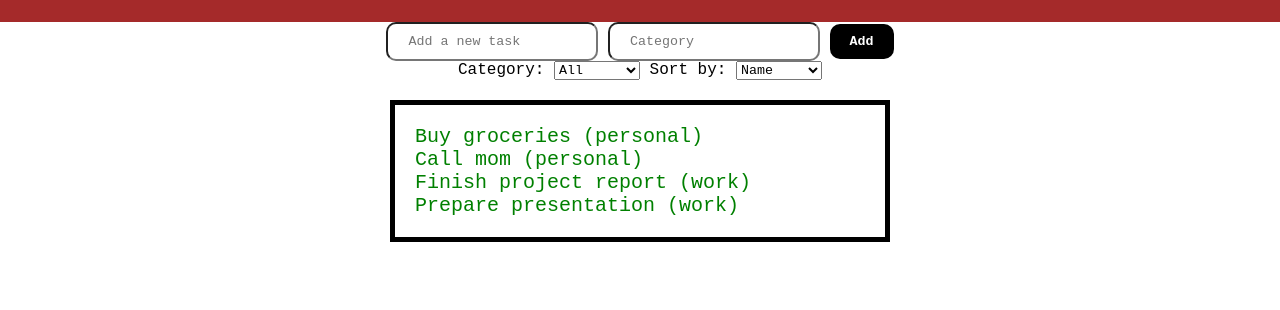
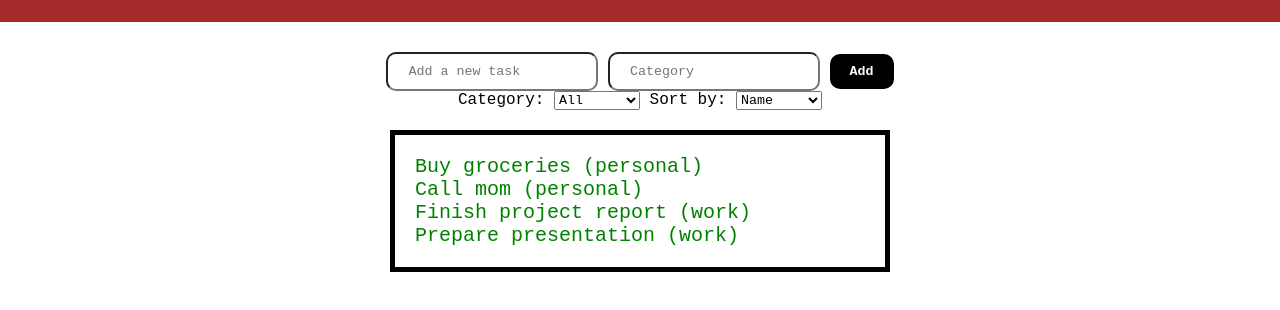
Before and after one commit to arunprasath13/todo-app, a plain HTML site: page index.html in a window 1280 px wide. Shown: the part 68-378 px from the top of the page. Drawn offline with Linux system fonts and the light colour scheme.

Commit message:
added styles

```diff
--- a/style.css
+++ b/style.css
@@ -24,6 +24,7 @@ header input,input{
 main{
     /* min-height:100vh; */
     text-align: center;
+    margin-top: 30px;
 }
 
 button{
```
